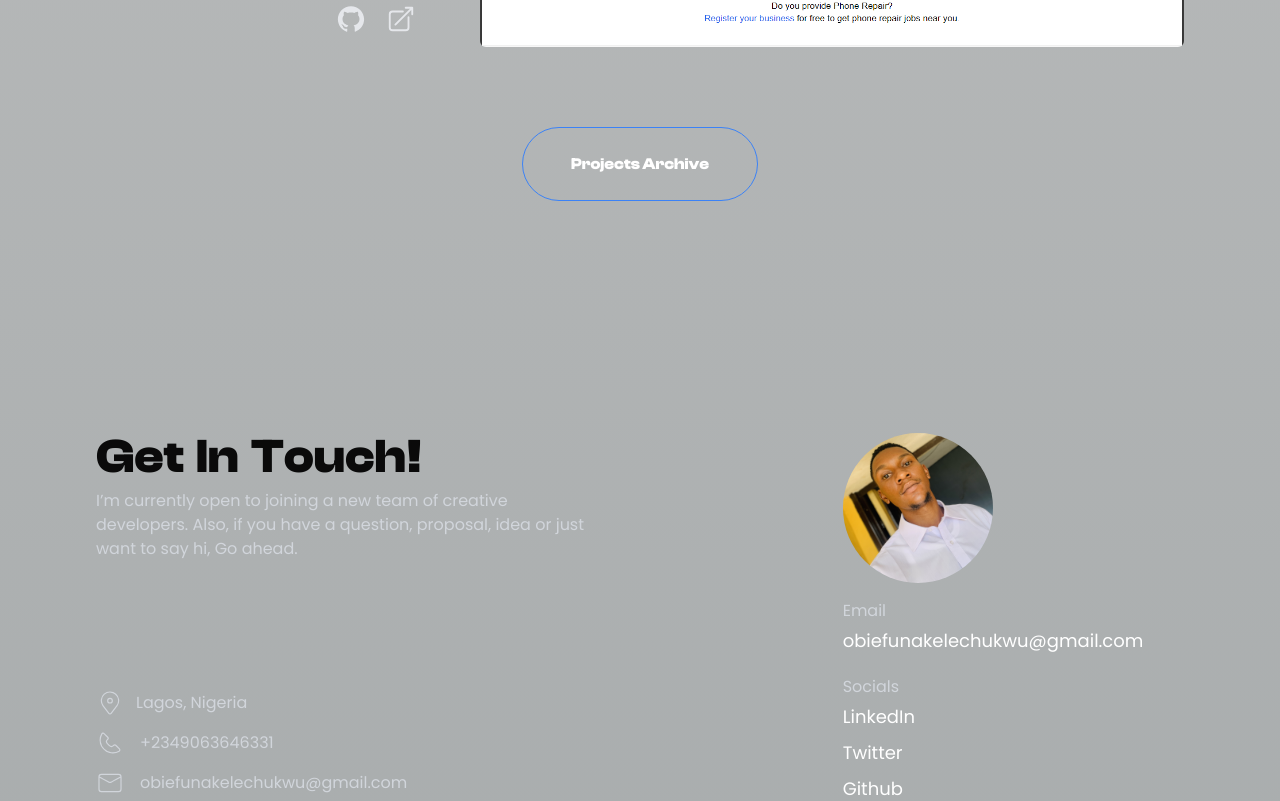
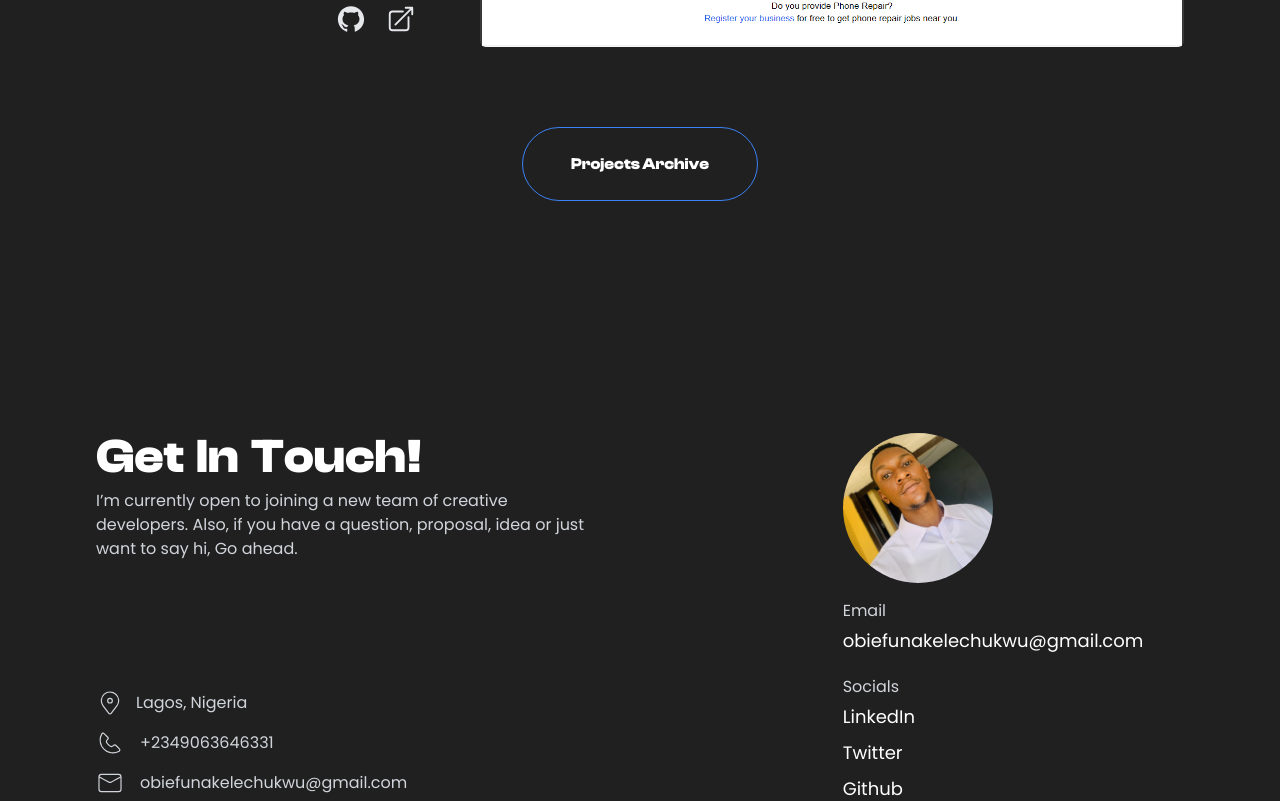
Before and after one commit to kelechukwu1/My-Portfolio, a Next.js app: page / in a window 1280 px wide. Shown: the part 1639-2440 px from the top of the page. Built offline with nearby package versions, Linux system fonts and the light colour scheme.

Commit message:
fixed issues with links and browser theme colors

```diff
--- a/src/app/globals.css
+++ b/src/app/globals.css
@@ -32,27 +32,37 @@ body {
 		rgb(var(--background-end-rgb)),
 		rgb(var(--background-start-rgb))
 	);
-	font-family: "Poppins", "clash-display", sans-serif;
+	font-family: "Poppins", sans-serif;
 	scroll-behavior: smooth;
 	scroll-padding-top: 0px;
 	scroll-behavior: smooth;
-	font-family: "clash-display", sans-serif;
+}
+
+/* Additional CSS for large screens */
+@media screen and (min-width: 1024px) {
+	body {
+		background-size: 100% 100%;
+	}
 }
 
 :root {
-	--foreground-rgb: 10, 10, 10;
-	--background-start-rgb: 160, 165, 166;
-	--background-end-rgb: 200, 200, 200;
+	--bg-color-light: #202020;
+	--bg-color-dark: #202020;
+	--text-color-light: #ffffff;
+	--text-color-dark: #ffffff;
 }
-:root {
-	font-family: "Poppins", "clash-display", sans-serif;
+
+@media (prefers-color-scheme: light) {
+	body {
+		background-color: var(--bg-color-light);
+		color: var(--text-color-light);
+	}
 }
 
 @media (prefers-color-scheme: dark) {
-	:root {
-		--foreground-rgb: 250, 250, 250;
-		--background-start-rgb: 20, 20, 20;
-		--background-end-rgb: 20, 20, 20;
+	body {
+		background-color: var(--bg-color-dark);
+		color: var(--text-color-dark);
 	}
 }
 
@@ -85,10 +95,3 @@ body {
 		rotate: 360deg;
 	}
 }
-
-/* Additional CSS for large screens */
-@media screen and (min-width: 1024px) {
-	body {
-		background-size: 100% 100%;
-	}
-}
--- a/src/app/projects/page.jsx
+++ b/src/app/projects/page.jsx
@@ -25,7 +25,7 @@ const Projects = () => {
 			tools: "NextJs, TailwindCss, Redux Toolkit, Firebase",
 			image: "/getlinked.png",
 			github_link: "https://github.com/kelechukwu1/flight-reservation-website",
-			live_link: "https://www.flight-reservation-project.vercel.app",
+			live_link: "https://flight-reservation-project.vercel.app",
 			description:
 				"This is a web application which allows users to book and pay for thier flights seemlessly.",
 		},
@@ -35,9 +35,9 @@ const Projects = () => {
 			tools: "NextJs, TailwindCss, GSAP, AOS.js",
 			image: "/getlinked.png",
 			github_link: "https://github.com/kelechukwu1/getlinkedAI",
-			live_link: "https://www.getlinked-ai-psi.vercel.app",
+			live_link: "https://getlinked-ai-psi.vercel.app",
 			description:
-				"A 5-days hackathon project I participated, built and completed with Ayoola my good friend, we ensured maximum responsiveness and built beautiful components and pages, also played around with getLinkedAI API",
+				"A 5-days hackathon project I participated, built and completed together with Ayoola my good friend, we ensured maximum responsiveness and built beautiful components and pages, also played around with getLinkedAI API",
 		},
 		{
 			id: 3,
@@ -47,7 +47,7 @@ const Projects = () => {
 			github_link: "https://github.com/kelechukwu1/remote-mobile-fix",
 			description:
 				"This web app enables users in Owerri (capital of Imo State, Nigeria) to locate phone repairers close to thier location.",
-			live_link: "https://www.remote-mobile-fix.vercel.app",
+			live_link: "https://remote-mobile-fix.vercel.app",
 		},
 
 		{
@@ -56,9 +56,9 @@ const Projects = () => {
 			tools: "NextJs, TailwindCss",
 			image: "/getlinked.png",
 			github_link: "https://www.github.com/kelechukwu1/abeg-help",
-			live_link: "https://www.abeg-help.vercel.app",
+			live_link: "https://github.com/abeg-help",
 			description:
-				"This is a community project I'm participating actively on currently to solve issues with fund raising in Nigeria",
+				"This is a community project I'm participating actively on currently, we are solving issues with fund raising in Nigeria",
 		},
 	];
 
--- a/src/components/Footer.jsx
+++ b/src/components/Footer.jsx
@@ -11,12 +11,12 @@ const Footer = () => {
 		{
 			name: "Twitter",
 			icon: <RiTwitterXLine className="w-7 md:w-8 h-7 md:h-8" />,
-			url: "",
+			url: "https://twitter.com/kelechukwu_1",
 		},
 		{
 			name: "LinkedIn",
 			icon: <RiLinkedinLine className="w-7 md:w-8 h-7 md:h-8" />,
-			url: "",
+			url: "https://linkedin.com/in/kelechukwu-ikechukwu-9b7615225",
 		},
 		{
 			name: "Github",
@@ -26,7 +26,7 @@ const Footer = () => {
 		{
 			name: "WhatsApp",
 			icon: <RiWhatsappLine className="w-7 md:w-8 h-7 md:h-8" />,
-			url: "",
+			url: "whatsapp://send?text=Hello Kelechukwu, I'm reaching out from your portfolio website&phone=+2349063646331",
 		},
 	];
 	return (
--- a/src/components/ProjectCard.jsx
+++ b/src/components/ProjectCard.jsx
@@ -34,7 +34,7 @@ const ProjectCard = () => {
 			github_link: "https://github.com/kelechukwu1/getlinkedAI",
 			live_link: "https://www.getlinked-ai-psi.vercel.app",
 			description:
-				"A 5-days hackathon project I participated, built and completed with Ayoola my good friend, we ensured maximum responsiveness and built beautiful components and pages, also played around with getLinkedAI API",
+				"A 5-days hackathon project I participated, built and completed together with Ayoola my good friend, we ensured maximum responsiveness and built beautiful components and pages, also played around with getLinkedAI API",
 		},
 
 		{
```
